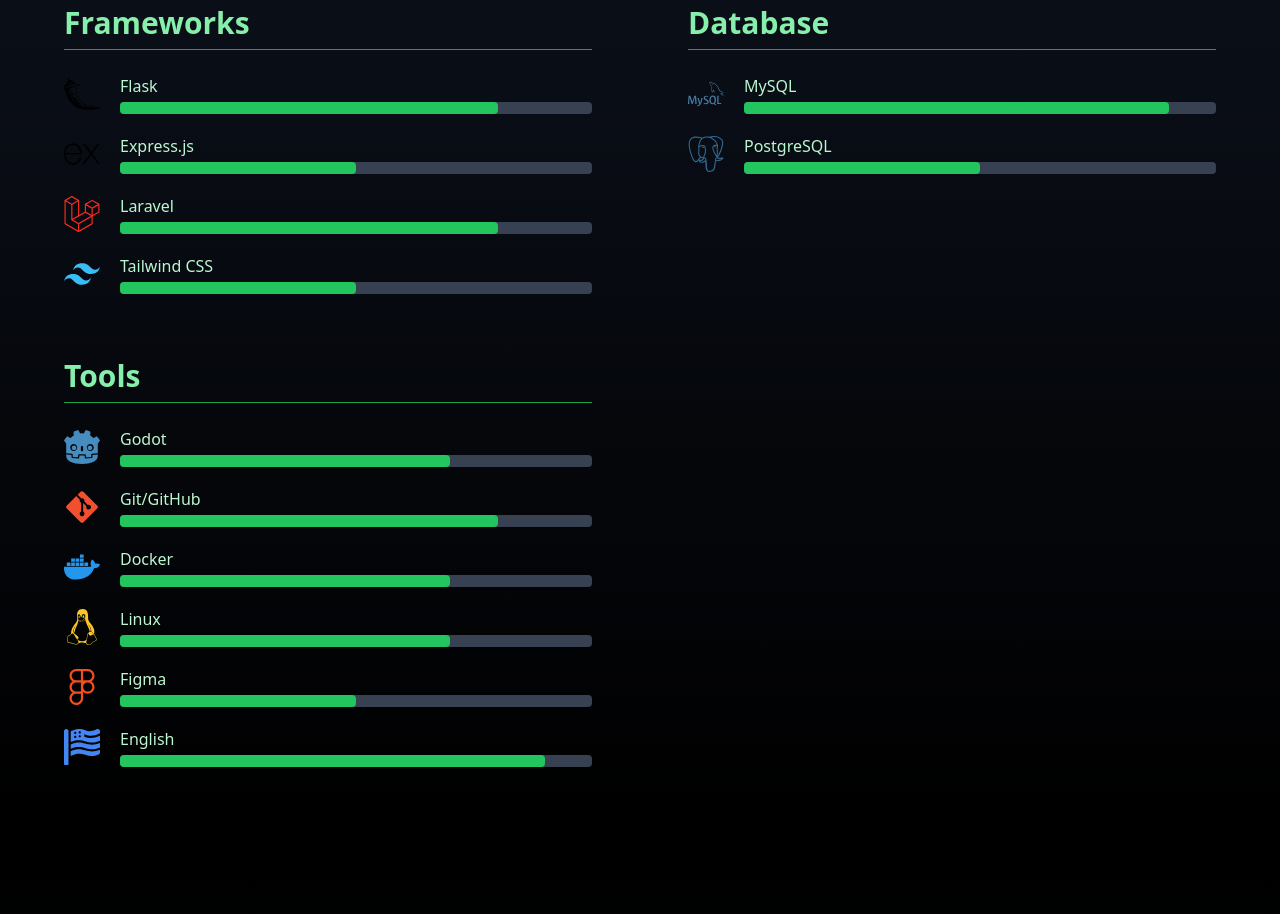
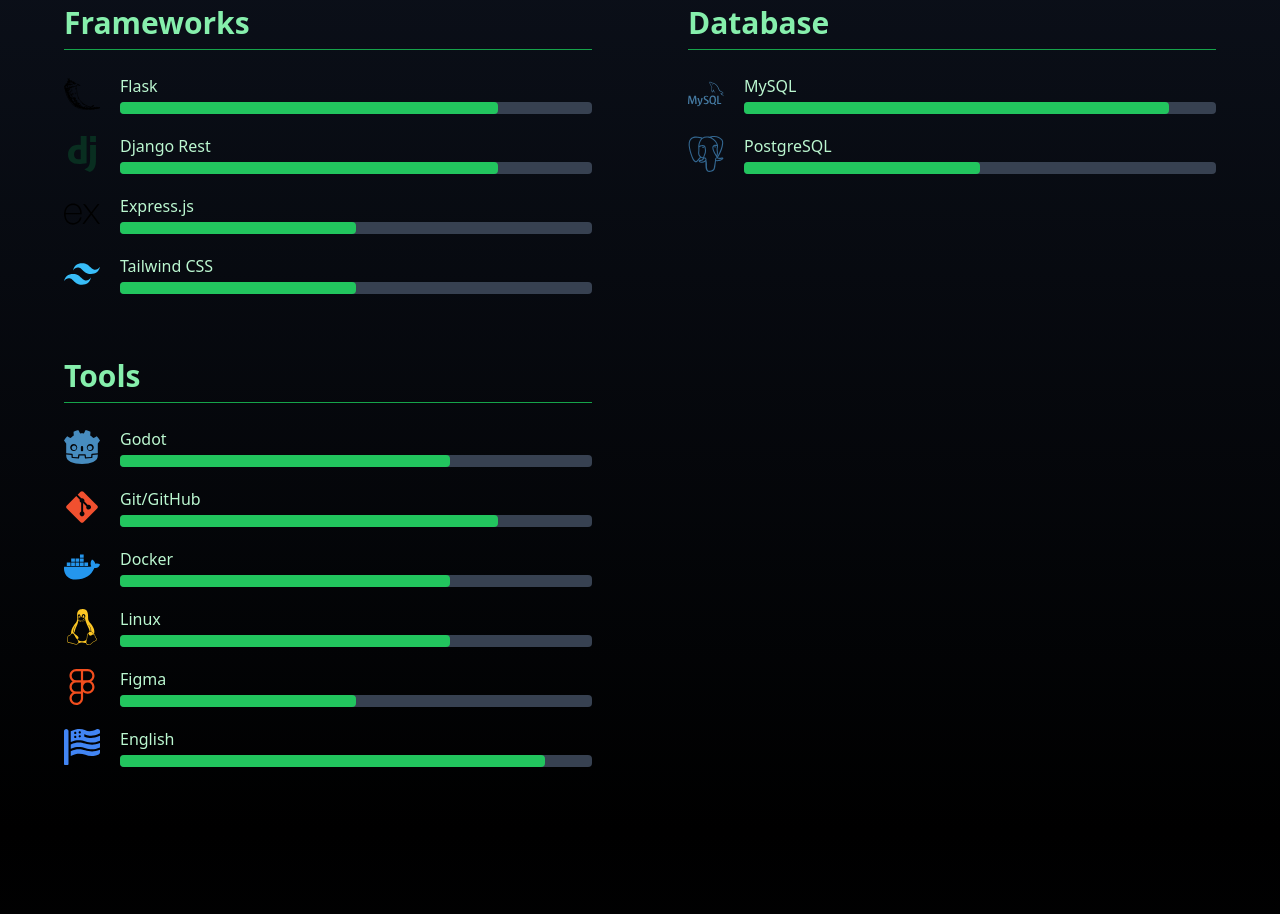
Before and after one commit to Lucas-Blanger/lucas-blanger-portfolio, a React (Vite) app: page / in a window 1280 px wide. Shown: the part 2800-3714 px from the top of the page. Built offline with nearby package versions, Linux system fonts and the light colour scheme.

Commit message:
add: new skills

```diff
--- a/src/components/Skills.tsx
+++ b/src/components/Skills.tsx
@@ -12,7 +12,6 @@ import {
 } from "react-icons/fa";
 import {
   SiCplusplus,
-  SiLaravel,
   SiMysql,
   SiPostgresql,
   SiExpress,
@@ -20,6 +19,7 @@ import {
   SiGodotengine,
   SiTailwindcss,
   SiFigma,
+  SiDjango,
 } from "react-icons/si";
 import { useTranslation } from "react-i18next";
 
@@ -45,8 +45,8 @@ const skills = [
     category: "Frameworks",
     items: [
       { name: "Flask", icon: <SiFlask color="#000000" />, level: 80 },
+      { name: "Django Rest", icon: <SiDjango color="#092E20" />, level: 80 },
       { name: "Express.js", icon: <SiExpress color="#000000" />, level: 50 },
-      { name: "Laravel", icon: <SiLaravel color="#FF2D20" />, level: 80 },
       {
         name: "Tailwind CSS",
         icon: <SiTailwindcss color="#38BDF8" />,
```
